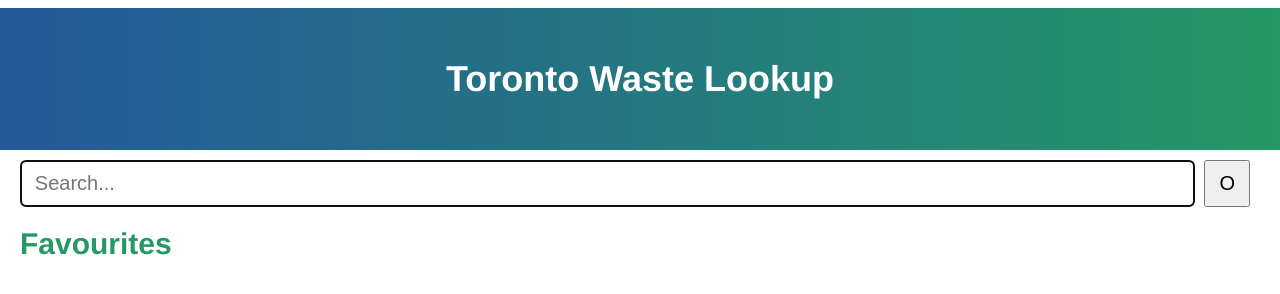
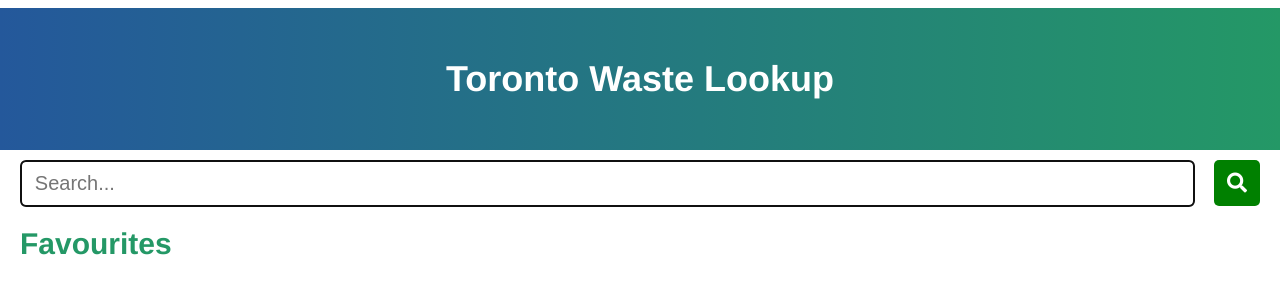
Before and after one commit to alexywang/twl, a plain HTML site: page index.html in a window 1280 px wide. Drawn offline with Linux system fonts and the light colour scheme.

Commit message:
Icon Fix

```diff
--- a/index.css
+++ b/index.css
@@ -76,12 +76,16 @@ button{
 /*Search button always right alined minus 10 pixels*/
 #searchbutton{
     position: absolute;
-    right: 30;
+    right: 20;
 
-    padding-top: 10px;
-    padding-bottom: 10px;
+    padding-top: 13px;
+    padding-bottom: 13px;
     padding-left: 13px;
     padding-right: 13px;
+
+    background-color: green;
+    border: none;
+    border-radius: 5px;
 
     font-size: 20px;
 
--- a/index.html
+++ b/index.html
@@ -24,7 +24,11 @@
         <!Search Bar>
         <div id="search_container">
             <input id="searchbar" type="text" placeholder="Search..." autofocus="true">
-            <input id="searchbutton" type="submit" value="O" onclick="search();">
+            <button id="searchbutton" type="submit" value="O" onclick="search();">
+                <span class="searchbutton_span" style="color:white;">
+                    <i class="fas fa-search"></i>
+                </span>
+            </button>
         </div>
 
         <!Search Results>
--- a/search.js
+++ b/search.js
@@ -3,7 +3,7 @@ function search(){
     var url = "https://secure.toronto.ca/cc_sr_v1/data/swm_waste_wizard_APR?limit=1000";
     var wasteJson; //Data from api call
 
-    var query = document.getElementById(ids.searchbar).value;
+    var query = document.getElementById("searchbar").value;
 
     var apiPromise = apiCall(url);
 
```
